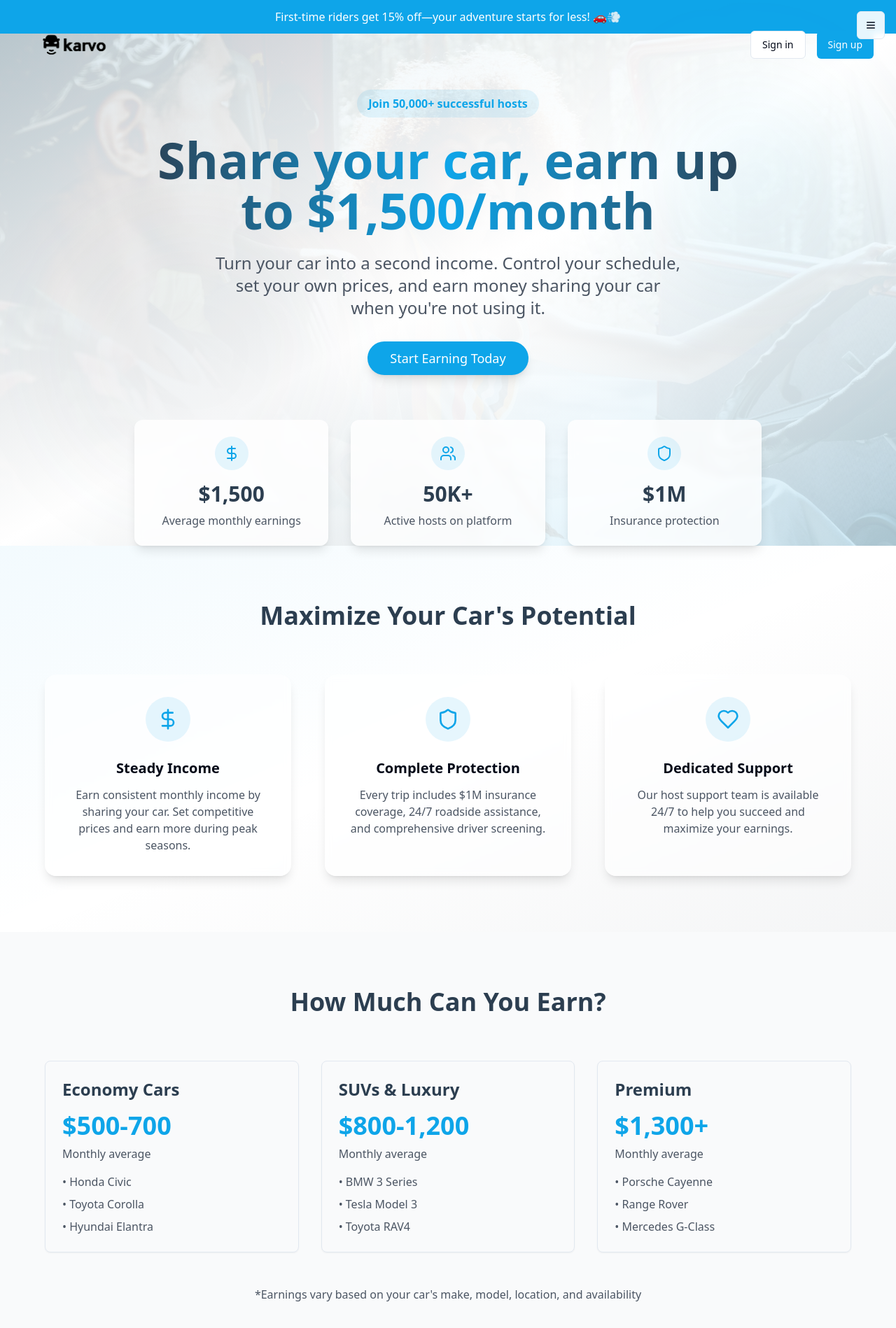
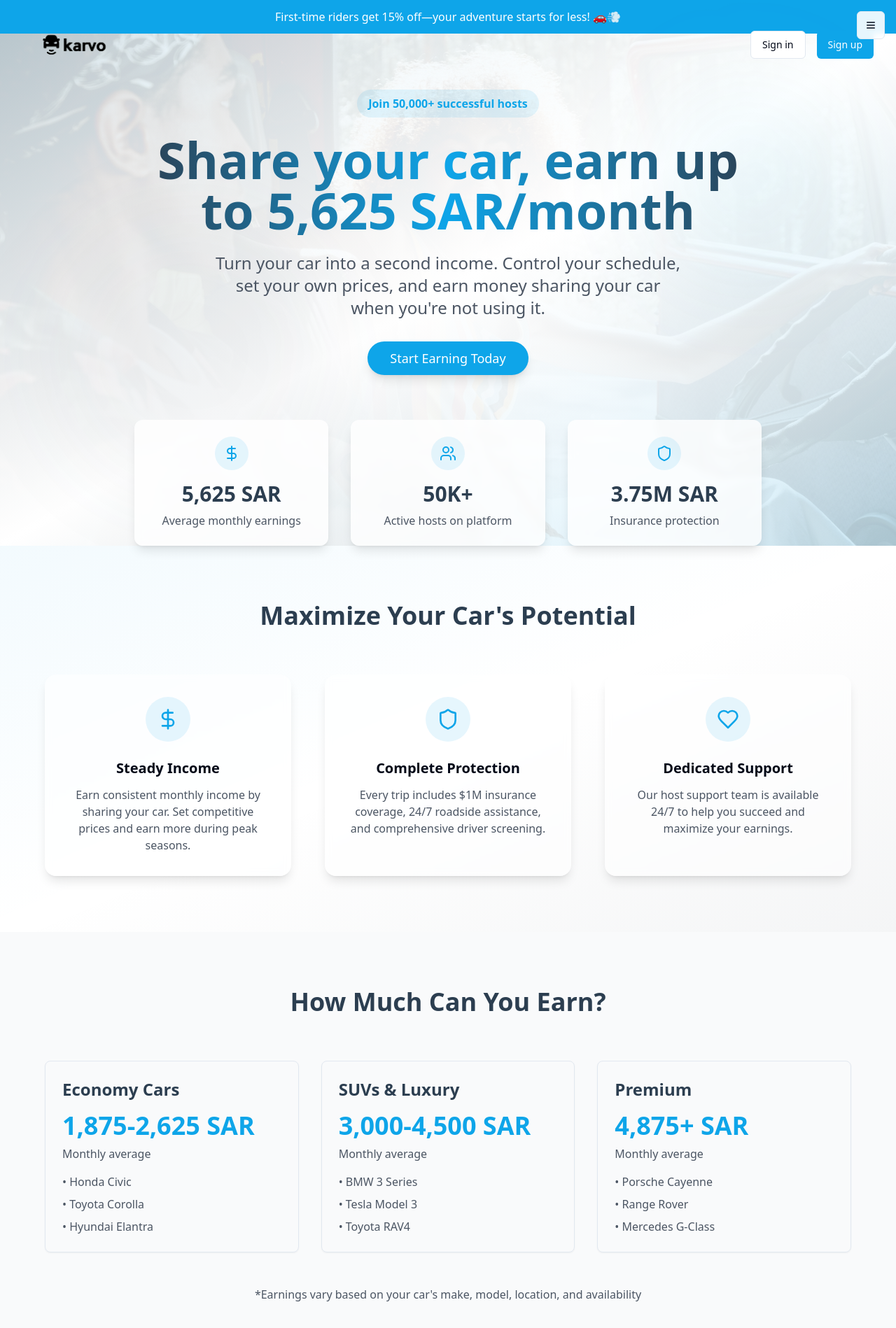
Before and after one commit to Zer0-Light/karvo, a React (Vite) app: page /become-host in a window 1280 px wide. Shown: the top 1898 px of the page at 70% size. Built offline with nearby package versions, Linux system fonts and the light colour scheme.

Commit message:
Refactor codebase
This commit refactors the codebase.  No specific changes are detailed here.

```diff
--- a/src/pages/BecomeHost.tsx
+++ b/src/pages/BecomeHost.tsx
@@ -129,7 +129,7 @@ const BecomeHost = () => {
             transition={{ duration: 0.8, delay: 0.4 }}
             className="text-5xl md:text-7xl font-bold text-primary mb-6 bg-clip-text text-transparent bg-gradient-to-r from-primary via-accent to-primary"
           >
-            Share your car, earn up to $1,500/month
+            Share your car, earn up to 5,625 SAR/month
           </motion.h1>
           <motion.p
             initial={{ opacity: 0, y: 20 }}
@@ -155,9 +155,9 @@ const BecomeHost = () => {
 
           <div className="grid grid-cols-1 md:grid-cols-3 gap-8 max-w-4xl mx-auto">
             {[
-              { number: "$1,500", text: "Average monthly earnings", icon: DollarSign },
+              { number: "5,625 SAR", text: "Average monthly earnings", icon: DollarSign },
               { number: "50K+", text: "Active hosts on platform", icon: Users },
-              { number: "$1M", text: "Insurance protection", icon: Shield },
+              { number: "3.75M SAR", text: "Insurance protection", icon: Shield },
             ].map((stat, index) => (
               <motion.div
                 key={index}
@@ -265,7 +265,7 @@ const BecomeHost = () => {
           <div className="grid md:grid-cols-3 gap-8 mb-12">
             <Card className="p-6">
               <h3 className="text-2xl font-bold text-primary mb-4">Economy Cars</h3>
-              <p className="text-4xl font-bold text-accent mb-2">$500-700</p>
+              <p className="text-4xl font-bold text-accent mb-2">1,875-2,625 SAR</p>
               <p className="text-gray-600 mb-4">Monthly average</p>
               <ul className="text-gray-600 space-y-2">
                 <li>• Honda Civic</li>
@@ -275,7 +275,7 @@ const BecomeHost = () => {
             </Card>
             <Card className="p-6">
               <h3 className="text-2xl font-bold text-primary mb-4">SUVs & Luxury</h3>
-              <p className="text-4xl font-bold text-accent mb-2">$800-1,200</p>
+              <p className="text-4xl font-bold text-accent mb-2">3,000-4,500 SAR</p>
               <p className="text-gray-600 mb-4">Monthly average</p>
               <ul className="text-gray-600 space-y-2">
                 <li>• BMW 3 Series</li>
@@ -285,7 +285,7 @@ const BecomeHost = () => {
             </Card>
             <Card className="p-6">
               <h3 className="text-2xl font-bold text-primary mb-4">Premium</h3>
-              <p className="text-4xl font-bold text-accent mb-2">$1,300+</p>
+              <p className="text-4xl font-bold text-accent mb-2">4,875+ SAR</p>
               <p className="text-gray-600 mb-4">Monthly average</p>
               <ul className="text-gray-600 space-y-2">
                 <li>• Porsche Cayenne</li>
```
